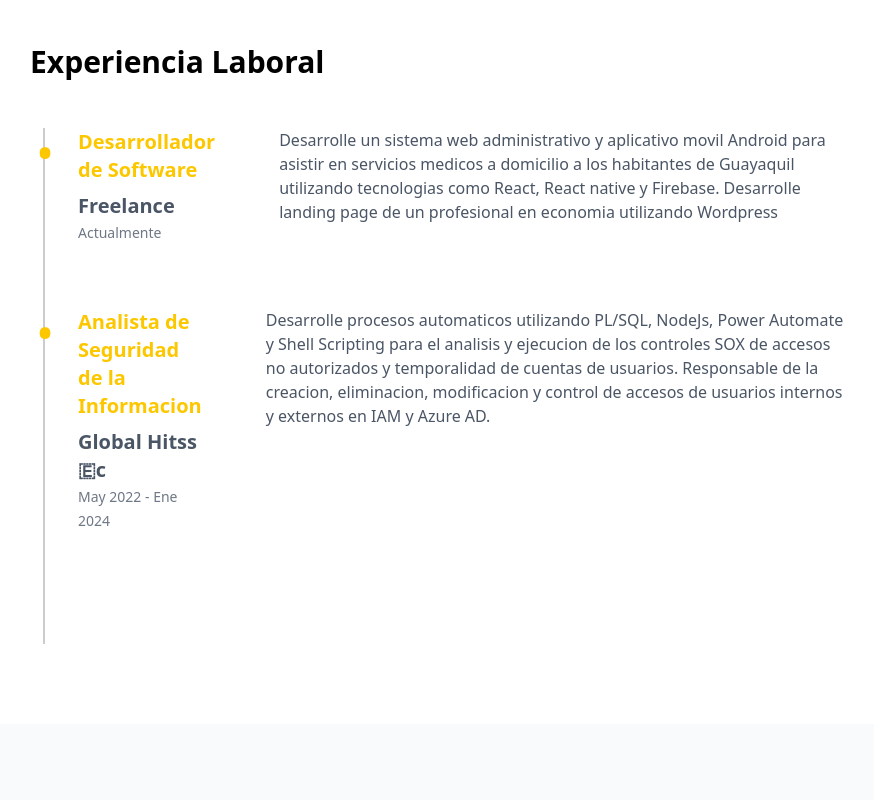
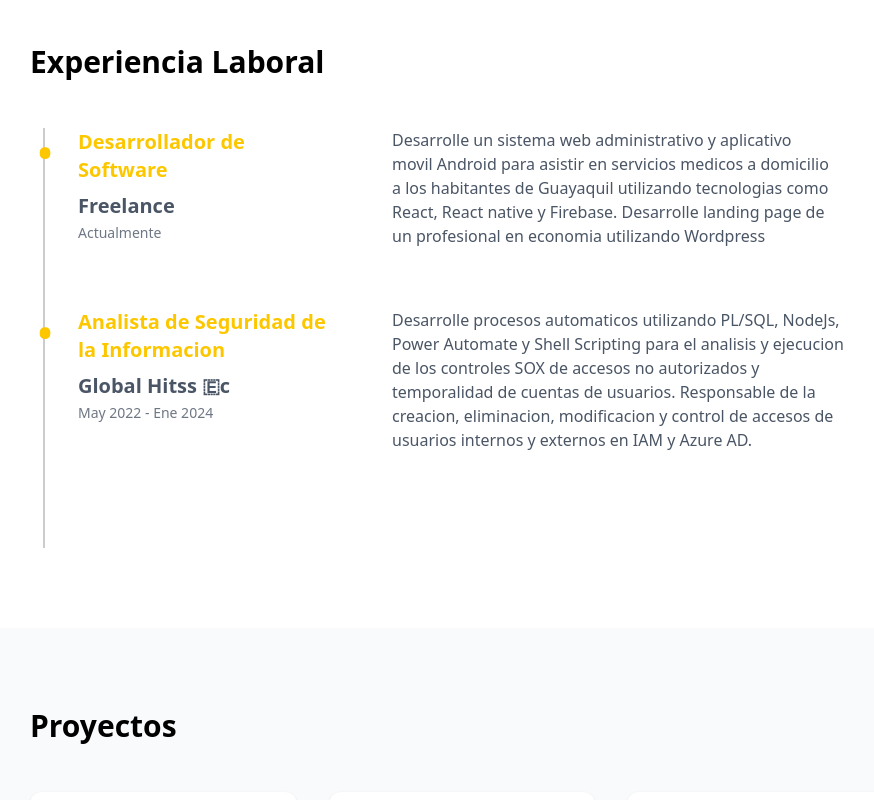
Before and after one commit to KevinLuna17/portfolio-kevinlu, a React (Vite) app: page / in a window 1280 px wide. Shown: the part 720-1520 px from the top of the page, without its empty margins (178-1052 px from the left). Built offline with nearby package versions, Linux system fonts and the light colour scheme.

Commit message:
improve styles and refactor the structure of the Experience component

```diff
--- a/src/components/Experience.jsx
+++ b/src/components/Experience.jsx
@@ -28,7 +28,7 @@ function Experience() {
                 key={index}
                 className="flex flex-col md:flex-row gap-8 md:gap-16 mb-12"
               >
-                <div className="relative pb-4">
+                <div className="relative pb-4 min-w-[250px] md:w-1/3">
                   <div className="sticky top-0">
                     <span className="text-yellow-400 -left-[42px] absolute rounded-full text-5xl">
                       •
@@ -45,7 +45,7 @@ function Experience() {
                   </div>
                 </div>
 
-                <div className="relative flex flex-col">
+                <div className="relative md:w-2/3">
                   <p className="text-gray-600">{value.description}</p>
                 </div>
               </div>
```
